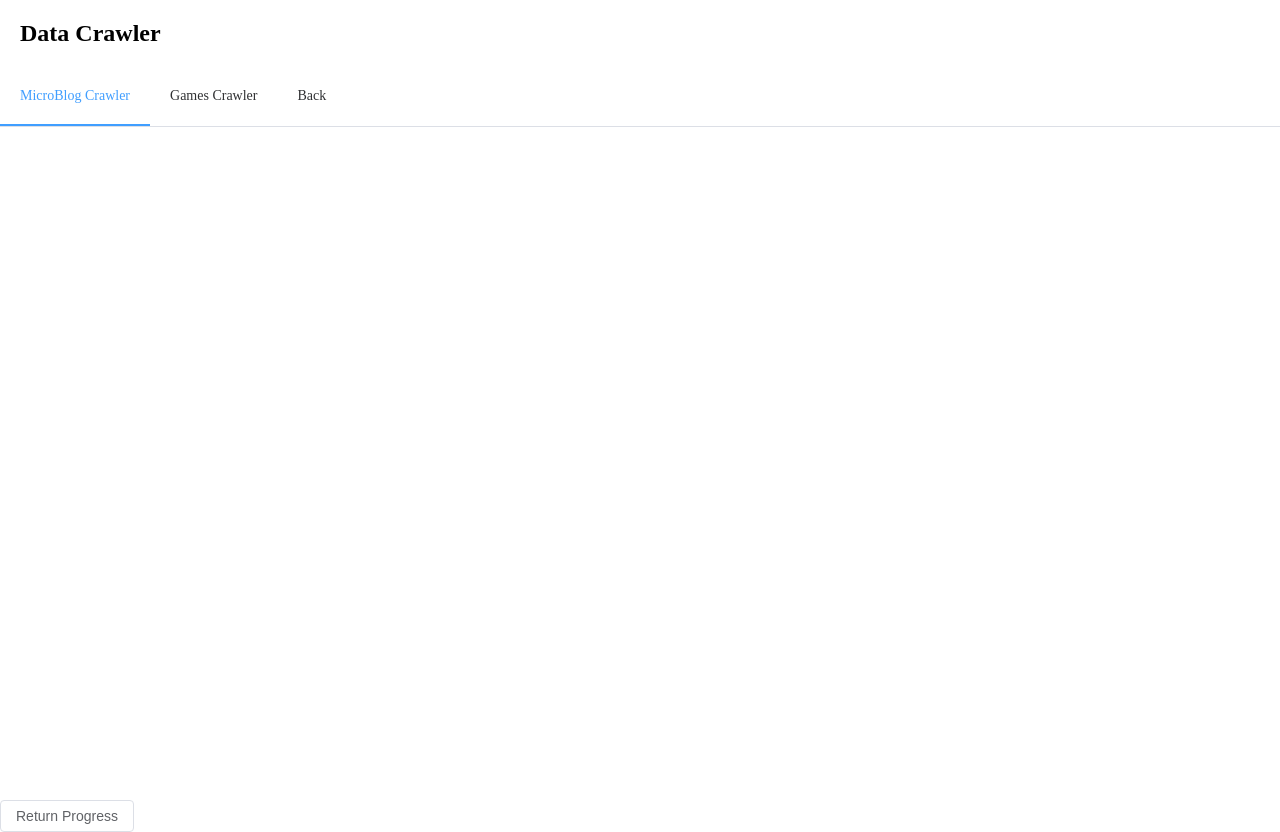
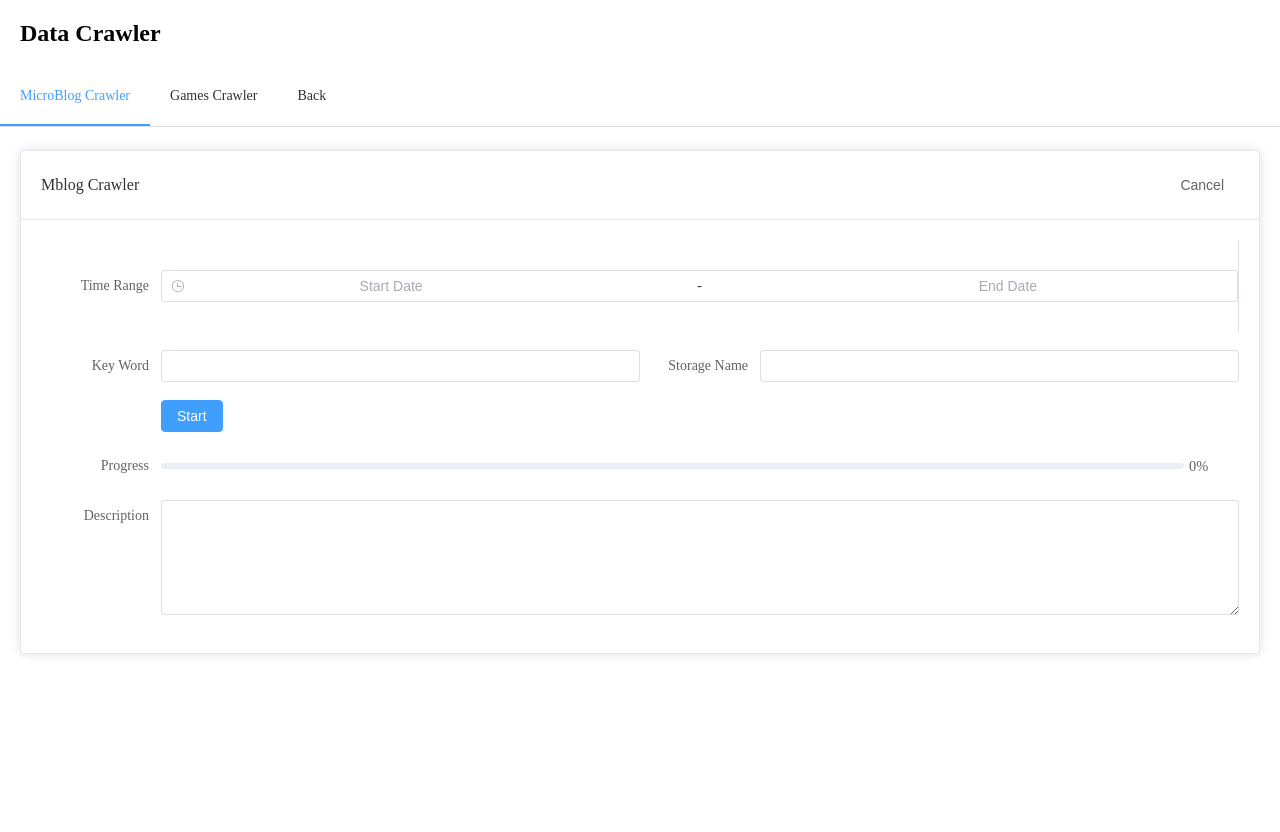
Before and after one commit to xefs08042/CatHeadCat_Website, a Vue app: page /DataCrawler/microblog in a window 1280 px wide. After the commit the page ends 800 px from the top, so only its background shows below. Built offline with nearby package versions, Linux system fonts and the light colour scheme.

Commit message:
新增 数据爬虫 模块；初步完成流数据接收，以实现实时进度条和实时详情描述

```diff
--- a/src/views/DataCrawler/DataCrawler.vue
+++ b/src/views/DataCrawler/DataCrawler.vue
@@ -19,14 +19,10 @@
         </el-container>
     </div>
 
-    <div>
-        <el-button plain @click="test">Return Progress</el-button>
-    </div>
 </template>
 
 <script lang="ts" setup>
-import axios from 'axios';
-import { ref, watch } from 'vue'
+import { ref } from 'vue'
 import { useRouter } from "vue-router";
 
 const handleSelect = (key: string, keyPath: string[]) => {
@@ -36,41 +32,6 @@ const activeIndex = ref('1')
 const router = useRouter();
 const toHome = () => {
   router.push('/home')
-}
-
-const number = ref(0);
-var eventSource;
-watch(number, (newVal, oldVal) => {
-    console.log(newVal);
-    if (newVal >= 9) {
-        console.log('stop');
-        eventSource.close();
-    };
-});
-
-const test =()=> {
-    axios.get('/api/init_crawler/').then(res => {
-        console.log(res.data);
-    }).catch(err => {
-        // do something with err
-        console.log('request error!');
-        console.log(err);
-    });
-    eventSource = new EventSource('/api/rtn_crawler_pgs/');
-    // 监听 message 事件，处理服务器发送的数据
-    eventSource.addEventListener('message', (event) => {
-        // 更新 responseData，显示服务器发送的数据
-        number.value = event.data;
-    });
-    // 监听 error 事件，处理连接错误
-    // eventSource.addEventListener('error', (error) => {
-    //     console.error('Error:', error);
-    //     eventSource.close(); // 关闭 EventSource 连接
-    // });
-    // 在组件销毁时关闭 EventSource 连接
-    //     this.$once('hook:beforeDestroy', () => {
-    //     eventSource.close();
-    // });
 }
 </script>
 
--- a/src/views/DataCrawler/GamesCrawler.vue
+++ b/src/views/DataCrawler/GamesCrawler.vue
@@ -1,11 +1,64 @@
 <template>
     <div>
 
+        <el-steps :active="0" finish-status="success" simple style="margin-top: 20px">
+            <el-step title="类型选择" />
+            <el-step title="参数设置" />
+            <el-step title="爬虫执行" />
+        </el-steps>
+        <el-progress :percentage="percentage" :color="customColors" />
+        <el-button plain @click="test">Return Progress</el-button>
     </div>
 </template>
 
 <script lang="ts" setup>
+import axios from 'axios';
+import { ref, reactive, watch } from 'vue'
 
+var eventSource;
+const percentage = ref(0);
+const customColors = [
+  { color: '#f56c6c', percentage: 20 },
+  { color: '#e6a23c', percentage: 40 },
+  { color: '#5cb87a', percentage: 60 },
+  { color: '#1989fa', percentage: 80 },
+  { color: '#6f7ad3', percentage: 100 },
+];
+
+watch(percentage, (newVal, oldVal) => {
+    console.log(newVal);
+    if (newVal >= 100) {
+        percentage.value = 100;
+        console.log('stop');
+        eventSource.close();
+    };
+});
+
+const test =()=> {
+    percentage.value = 0
+    axios.get('/api/init_crawler/').then(res => {
+        console.log(res.data);
+    }).catch(err => {
+        // do something with err
+        console.log('request error!');
+        console.log(err);
+    });
+    eventSource = new EventSource('/api/rtn_crawler_pgs/');
+    // 监听 message 事件，处理服务器发送的数据
+    eventSource.addEventListener('message', (event) => {
+        // 更新 responseData，显示服务器发送的数据
+        percentage.value = parseInt(event.data);
+    });
+    // 监听 error 事件，处理连接错误
+    // eventSource.addEventListener('error', (error) => {
+    //     console.error('Error:', error);
+    //     eventSource.close(); // 关闭 EventSource 连接
+    // });
+    // 在组件销毁时关闭 EventSource 连接
+    //     this.$once('hook:beforeDestroy', () => {
+    //     eventSource.close();
+    // });
+}
 </script>
 
 <style lang="scss" scoped>
--- a/src/views/DataCrawler/MicroBlogCrawler.vue
+++ b/src/views/DataCrawler/MicroBlogCrawler.vue
@@ -1,13 +1,155 @@
 <template>
     <div>
-
+        <el-card class="box-card">
+            <template #header>
+                <div class="card-header">
+                    <span>Mblog Crawler</span>
+                    <el-button class="button" text>Cancel</el-button>
+                </div>
+            </template>
+            <div>
+                <el-form :model="form" label-width="120px">
+                    <el-form-item label="Time Range" class="block">
+                        <el-date-picker
+                        v-model="form.time"
+                        type="datetimerange"
+                        start-placeholder="Start Date"
+                        end-placeholder="End Date"
+                        :default-time="defaultTime"
+                        />
+                    </el-form-item>
+                    <el-row>
+                        <el-col :span="12">
+                            <el-form-item label="Key Word">
+                                <el-input v-model="form.keyword" />
+                            </el-form-item>
+                        </el-col>
+                        <el-col :span="12">
+                            <el-form-item label="Storage Name">
+                                <el-input v-model="form.storage_name" />
+                            </el-form-item>
+                        </el-col>
+                    </el-row>
+                    <el-form-item>
+                        <el-button type="primary" @click="start_mblog_crawler">Start</el-button>
+                    </el-form-item>
+                    <el-form-item label="Progress">
+                        <el-progress :percentage="percentage" :color="customColors" />
+                    </el-form-item>
+                    <el-form-item label="Description">
+                        <el-input v-model="crawler_description" type="textarea" :rows="5" readonly/>
+                    </el-form-item>
+                </el-form>
+            </div>
+        </el-card>
     </div>
 </template>
 
 <script lang="ts" setup>
+import axios from 'axios';
+import { ref, reactive, watch } from 'vue'
+
+const form = reactive({
+    time: '',
+    keyword: '',
+    storage_name: ''
+});
+const defaultTime: [Date, Date] = [
+  new Date(2000, 1, 1, 0, 0, 0),
+  new Date(2000, 1, 2, 0, 0, 0),
+]; // '12:00:00', '08:00:00'
+
+const percentage = ref(0);
+const customColors = [
+  { color: '#f56c6c', percentage: 20 },
+  { color: '#e6a23c', percentage: 40 },
+  { color: '#5cb87a', percentage: 60 },
+  { color: '#1989fa', percentage: 80 },
+  { color: '#6f7ad3', percentage: 100 },
+];
+const crawler_description = ref('');
+watch(percentage, (newVal, oldVal) => {
+    if (newVal >= 100) {
+        percentage.value = 100;
+        console.log('stop');
+        eventSource.close();
+    };
+});
+
+var eventSource;
+const start_mblog_crawler =()=> {
+    eventSource = new EventSource('/api/rtn_crawler_pgs/');
+    // 监听 message 事件，处理服务器发送的数据
+    eventSource.addEventListener('message', (event) => {
+        const jsonData = JSON.parse(event.data);
+        // 更新 responseData，显示服务器发送的数据
+        percentage.value = parseFloat(jsonData.mblog_crawler_progress_ratio);
+        crawler_description.value = jsonData.description_string;
+        console.log(percentage.value);
+    });
+    // 监听 error 事件，处理连接错误
+    // eventSource.addEventListener('error', (error) => {
+    //     console.error('Error:', error);
+    //     eventSource.close(); // 关闭 EventSource 连接
+    // });
+    // 在组件销毁时关闭 EventSource 连接
+    //     this.$once('hook:beforeDestroy', () => {
+    //     eventSource.close();
+    // });
+    axios.post("/api/mblog_crawler/", form, {
+        headers: {
+            "content-type": "application/json"
+        }
+    }).then(res => {
+        // do something with res
+        console.log(res.data);
+    }).catch(err => {
+        // do something with err
+    });
+};
 
 </script>
 
 <style lang="scss" scoped>
+.card-header {
+  display: flex;
+  justify-content: space-between;
+  align-items: center;
+}
 
+.box-card {
+    margin: 0 20px;
+    // width: 480px;
+}
+
+.block {
+  padding: 30px 0;
+  text-align: center;
+  border-right: solid 1px var(--el-border-color);
+  flex: 1;
+}
+.block:last-child {
+  border-right: none;
+}
+.block .demonstration {
+  display: block;
+  color: var(--el-text-color-secondary);
+  font-size: 14px;
+  margin-bottom: 20px;
+}
+
+.el-progress--line {
+  width: 100%;
+}
+
+/**修改全局的滚动条*/
+/**滚动条的宽度*/
+::-webkit-scrollbar {
+    width: 8px;
+}
+/**滚动条的滑块*/
+::-webkit-scrollbar-thumb {
+    background-color: #eaecf1;
+    border-radius: 3px;
+}
 </style>
```
